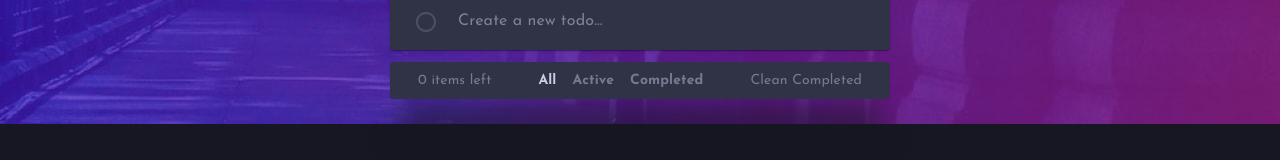
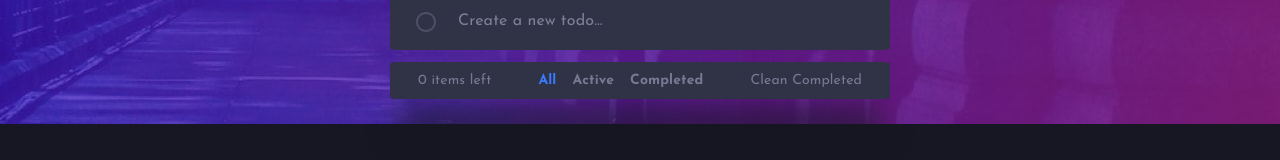
Before and after one commit to Digoassun/todo-app, a React (Vite) app: page / in a window 1280 px wide. Shown: the part 176-336 px from the top of the page. Built offline with nearby package versions, Linux system fonts and the light colour scheme.

Commit message:
feat: styling adjusts

```diff
--- a/src/App.tsx
+++ b/src/App.tsx
@@ -26,7 +26,7 @@ function App() {
             <Header mode={mode}/>
             <Box component="main" sx={{
                 zIndex: 2,
-                width:'65vw',
+                width:isMobile?'80vw':'65vw',
                 maxWidth:'500px',
             }}>
                 <BoxTitle/>
--- a/src/components/ToDoList/index.tsx
+++ b/src/components/ToDoList/index.tsx
@@ -118,7 +118,7 @@ export const ToDoList = ({isMobile, mode}: Props) => {
     return (
         <StyledListBox component="section">
             <form onSubmit={addNewTask}>
-                <Paper sx={{padding: '12px 24px'}} elevation={1}>
+                <Paper sx={{padding: '12px 24px',boxShadow:'none'}} >
                     <StyledTextField placeholder="Create a new todo..."
                                      value={text}
                                      onChange={(event: ChangeEvent<HTMLInputElement>) => {
@@ -150,7 +150,7 @@ export const ToDoList = ({isMobile, mode}: Props) => {
                                         }}
                                         onMouseEnter={() => setHoveredIndex(index)}
                                         onMouseLeave={() => setHoveredIndex(null)}>
-                            <StyledPaper square>
+                            <StyledPaper square sx={{boxShadow:'none'}}>
                                 <StyledRadio
                                     checkedIcon={<CheckIcon sx={{
                                         fontSize: '24px',
@@ -175,7 +175,7 @@ export const ToDoList = ({isMobile, mode}: Props) => {
                                                     e.stopPropagation();
                                                     removeTask(index)
                                                 }}>
-                                        <CloseIcon/>
+                                        <CloseIcon sx={{fontSize:'16px'}}/>
                                     </IconButton>
                                 )}
                             </StyledPaper>
@@ -194,7 +194,7 @@ export const ToDoList = ({isMobile, mode}: Props) => {
                             {filters.map((item, index) =>
                                 <ActionButton key={index} onClick={() => setSelectedFilter(item.value)}>
                                     <StyledButtonText hovercolor={theme.palette.text.primary}
-                                                      color={selectedFilter === item.value ? theme.palette.text.primary : "text.secondary"}>{item.text}</StyledButtonText>
+                                                      color={selectedFilter === item.value ? 'hsl(220, 98%, 61%)': "text.secondary"}>{item.text}</StyledButtonText>
                                 </ActionButton>
                             )}
                         </Box>
--- a/src/theme/theme.tsx
+++ b/src/theme/theme.tsx
@@ -39,7 +39,7 @@ export const getCustomTheme = (mode: PaletteMode) => ({
                     secondary: 'hsl(260, 3%, 63%)',
                     disabled: 'hsl(240, 2%, 83%)'
                 },
-                divider: '#e8e7eb'
+                divider: 'hsl(240, 2%, 83%)'
             }
             :
             {
@@ -52,7 +52,7 @@ export const getCustomTheme = (mode: PaletteMode) => ({
                     secondary: 'hsl(234, 11%, 52%)',
                     disabled: 'hsl(233, 14%, 35%)'
                 },
-                divider: '#6e729b'
+                divider: 'hsl(233, 14%, 35%)'
 
             }
     },
```
